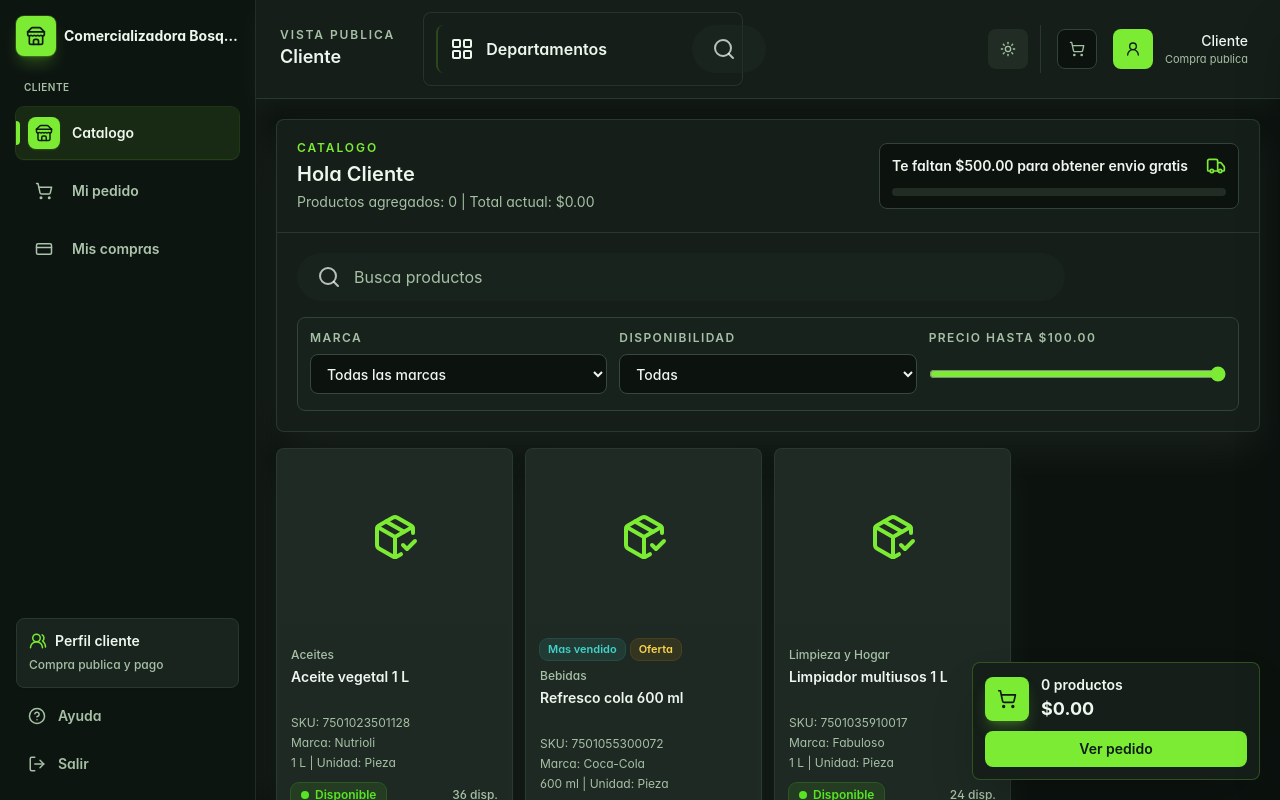
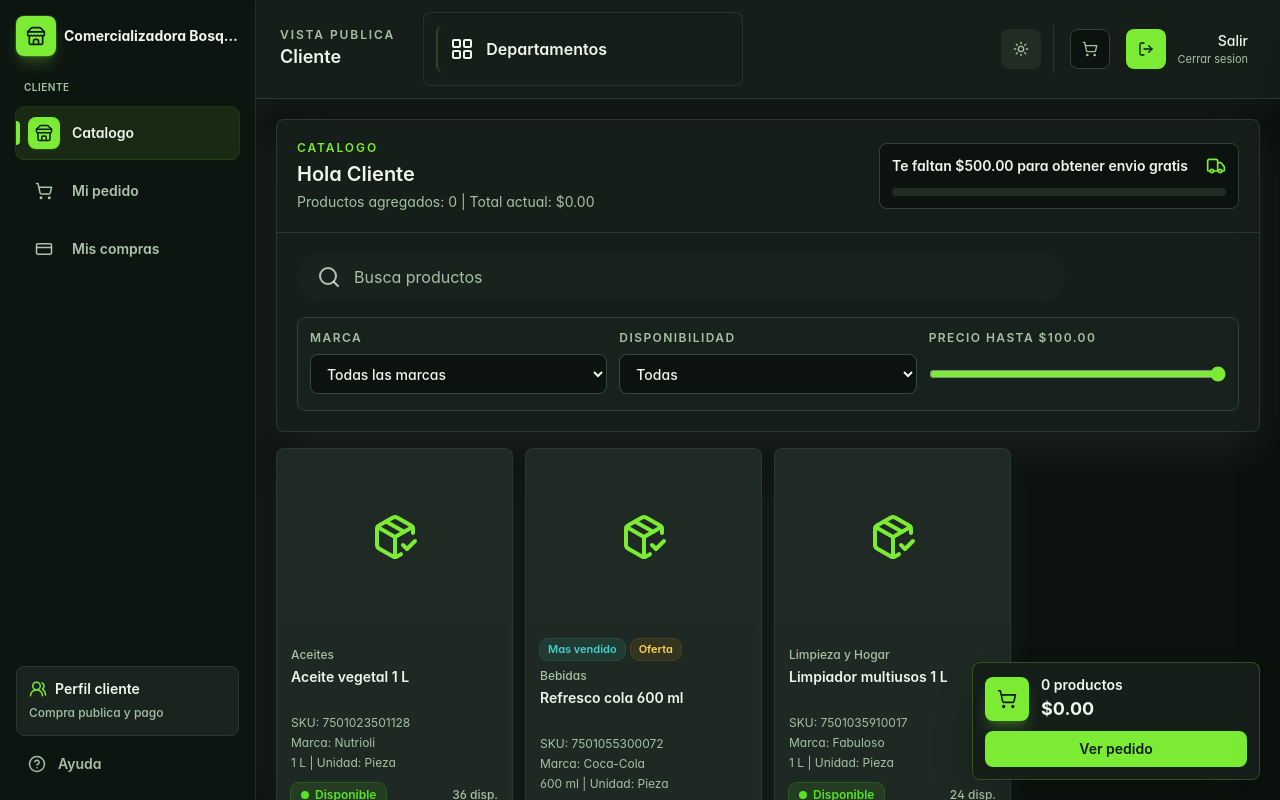
Before and after one commit to valeriavaldezv28-alt/comerBosques, a React (Vite) app: page /cliente in a window 1280 px wide. Shown: the top 800 px of the page. Built offline with nearby package versions, Linux system fonts and the light colour scheme.

Commit message:
feat: cambos en el menu

```diff
--- a/src/features/comercializadora/views/ClienteView.tsx
+++ b/src/features/comercializadora/views/ClienteView.tsx
@@ -668,32 +668,6 @@ export default function ClienteView() {
                 })
               )}
             </div>
-          </div>
-        )}
-      </div>
-
-      <div className="relative min-w-0 flex-1">
-        <Search className="pointer-events-none absolute left-5 top-1/2 h-6 w-6 -translate-y-1/2 text-foreground/75" />
-        <input
-          value={searchTerm}
-          onChange={(event) => setSearchTerm(event.target.value)}
-          aria-label="Buscar productos"
-          placeholder="Busca productos"
-          className="h-12 w-full rounded-full border border-transparent bg-muted/45 pl-14 pr-4 text-base outline-none transition placeholder:text-muted-foreground focus:border-primary/40 focus:bg-background focus:ring-2 focus:ring-ring/20"
-        />
-        {searchSuggestions.length > 0 && (
-          <div className="absolute left-0 right-0 top-14 z-40 overflow-hidden rounded-lg border border-border bg-popover shadow-xl">
-            {searchSuggestions.map((product) => (
-              <button
-                key={`suggestion-${product.id}`}
-                type="button"
-                onClick={() => setSearchTerm(product.name)}
-                className="flex w-full items-center justify-between gap-3 px-3 py-2 text-left text-sm transition hover:bg-muted"
-              >
-                <span className="min-w-0 truncate font-medium text-foreground">{product.name}</span>
-                <span className="shrink-0 text-xs text-muted-foreground">{product.brand || product.category}</span>
-              </button>
-            ))}
           </div>
         )}
       </div>
--- a/src/shared/layouts/Sidebar.tsx
+++ b/src/shared/layouts/Sidebar.tsx
@@ -107,6 +107,11 @@ export const BarraLateral = ({
     onNavigate?.();
   };
 
+  const manejarSalida = () => {
+    navigate(ROUTE_PATHS.root);
+    onNavigate?.();
+  };
+
   const contenidoSidebar = (
     <>
       <div className="mb-6 flex items-center justify-between gap-2">
@@ -188,13 +193,16 @@ export const BarraLateral = ({
           <HelpCircle className="h-[18px] w-[18px]" />
           <span>Ayuda</span>
         </button>
+        {!isCustomerProfile && (
           <button
             type="button"
+            onClick={manejarSalida}
             className="flex w-full items-center gap-3 rounded-lg px-3 py-2.5 text-sm font-semibold text-muted-foreground transition hover:bg-sidebar-accent hover:text-sidebar-accent-foreground"
           >
             <LogOut className="h-[18px] w-[18px]" />
             <span>Salir</span>
           </button>
+        )}
       </div>
     </>
   );
--- a/src/shared/layouts/Topbar.tsx
+++ b/src/shared/layouts/Topbar.tsx
@@ -1,4 +1,4 @@
-import { Menu, ShoppingCart, UserRound, X } from "lucide-react";
+import { LogOut, Menu, ShoppingCart, UserRound, X } from "lucide-react";
 import { useEffect, useRef, useState } from "react";
 import { useLocation, useNavigate } from "react-router-dom";
 import { ROUTE_PATHS } from "@/config/routePaths";
@@ -76,6 +76,11 @@ export const BarraSuperior = ({ isSidebarOpen, onMenuClick }: BarraSuperiorProps
     setIsProfileMenuOpen(false);
   };
 
+  const handleLogout = () => {
+    navigate(ROUTE_PATHS.root);
+    setIsProfileMenuOpen(false);
+  };
+
   return (
     <header className="relative z-50 flex items-center justify-between gap-3 overflow-visible border-b border-border/70 bg-card px-4 py-3 shadow-[0_10px_28px_hsl(var(--foreground)/0.04)] lg:px-6">
       <div className="flex w-full items-center gap-3">
@@ -122,6 +127,22 @@ export const BarraSuperior = ({ isSidebarOpen, onMenuClick }: BarraSuperiorProps
               )}
             </button>
           )}
+          {isCustomerProfile ? (
+            <button
+              type="button"
+              onClick={handleLogout}
+              aria-label="Salir"
+              className="flex items-center gap-3 rounded-lg text-left transition hover:bg-muted focus-visible:outline-none focus-visible:ring-2 focus-visible:ring-ring focus-visible:ring-offset-2 focus-visible:ring-offset-card xl:py-1 xl:pl-1 xl:pr-2"
+            >
+              <span className="flex h-10 w-10 items-center justify-center rounded-lg bg-primary text-primary-foreground">
+                <LogOut className="h-4 w-4" />
+              </span>
+              <span className="hidden text-right xl:block">
+                <span className="block text-sm font-medium text-foreground">Salir</span>
+                <span className="block text-[11px] text-muted-foreground">Cerrar sesion</span>
+              </span>
+            </button>
+          ) : (
             <div ref={profileMenuRef} className="relative">
               <button
                 type="button"
@@ -135,12 +156,8 @@ export const BarraSuperior = ({ isSidebarOpen, onMenuClick }: BarraSuperiorProps
                   <UserRound className="h-4 w-4" />
                 </span>
                 <span className="hidden text-right xl:block">
-                <span className="block text-sm font-medium text-foreground">
-                  {isCustomerProfile ? "Cliente" : "Valeria"}
-                </span>
-                <span className="block text-[11px] text-muted-foreground">
-                  {isCustomerProfile ? "Compra publica" : "Administracion"}
-                </span>
+                  <span className="block text-sm font-medium text-foreground">Valeria</span>
+                  <span className="block text-[11px] text-muted-foreground">Administracion</span>
                 </span>
               </button>
 
@@ -156,11 +173,12 @@ export const BarraSuperior = ({ isSidebarOpen, onMenuClick }: BarraSuperiorProps
                     className="flex w-full items-center gap-2 rounded-md px-3 py-2 text-sm font-medium text-popover-foreground transition hover:bg-muted focus-visible:outline-none focus-visible:ring-2 focus-visible:ring-ring"
                   >
                     <UserRound className="h-4 w-4 text-primary" />
-                  <span>{isCustomerProfile ? "Ir a administracion" : "Vista cliente"}</span>
+                    <span>Vista cliente</span>
                   </button>
                 </div>
               )}
             </div>
+          )}
         </div>
       </div>
     </header>
```
Lines whose indentation alone changed are shown as unchanged.
